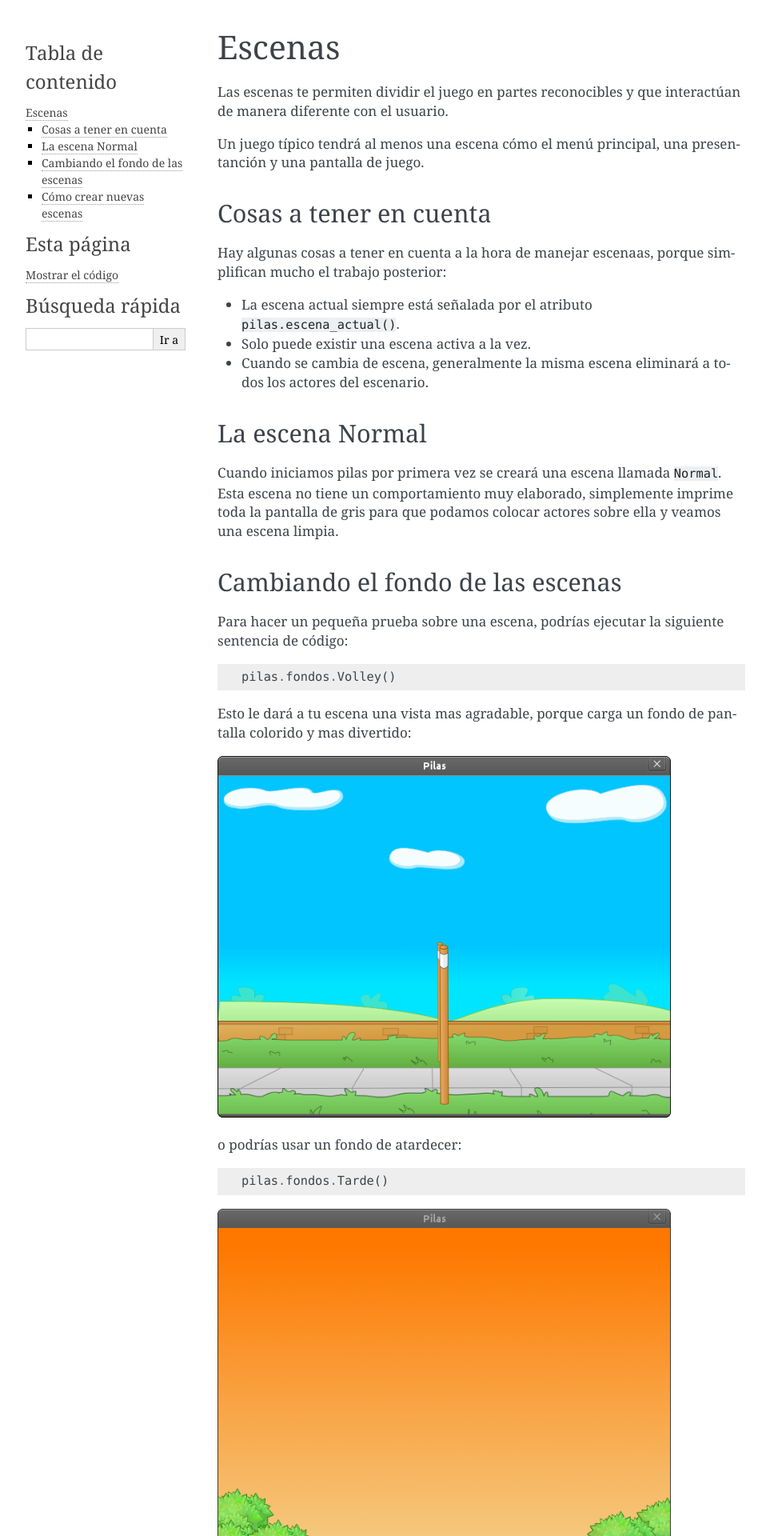
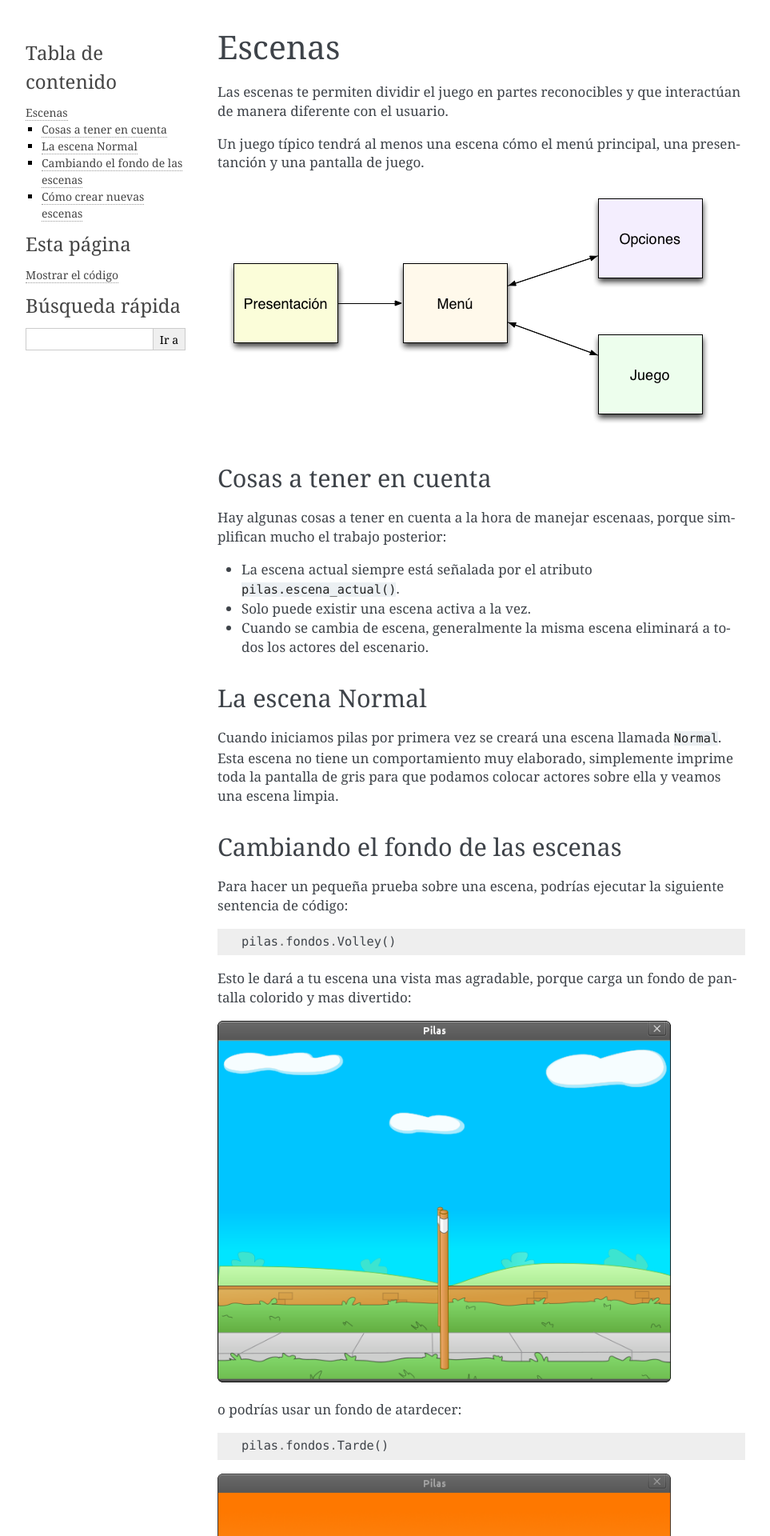
Before and after one commit to hugoruscitti/pilas-docs, a Sphinx documentation site: the page built from source/escenas.rst, in a window 1280 px wide. Shown: the top 1920 px of the page at 80% size, without its empty margins (148-1111 px from the left). Built offline with Sphinx 7.4.7, drawn with Linux system fonts in a browser that asks for light colours.

Commit message:
Agregando imagen de escenas juego.

```diff
--- a/source/escenas.rst
+++ b/source/escenas.rst
@@ -8,6 +8,9 @@ con el usuario.
 Un juego típico tendrá al menos una escena cómo
 el menú principal, una presentanción y una
 pantalla de juego.
+
+
+.. image:: images/escenas_juego.png
 
 
 Cosas a tener en cuenta
```
Also changed, not shown: source/images/escenas_juego.png (added).
